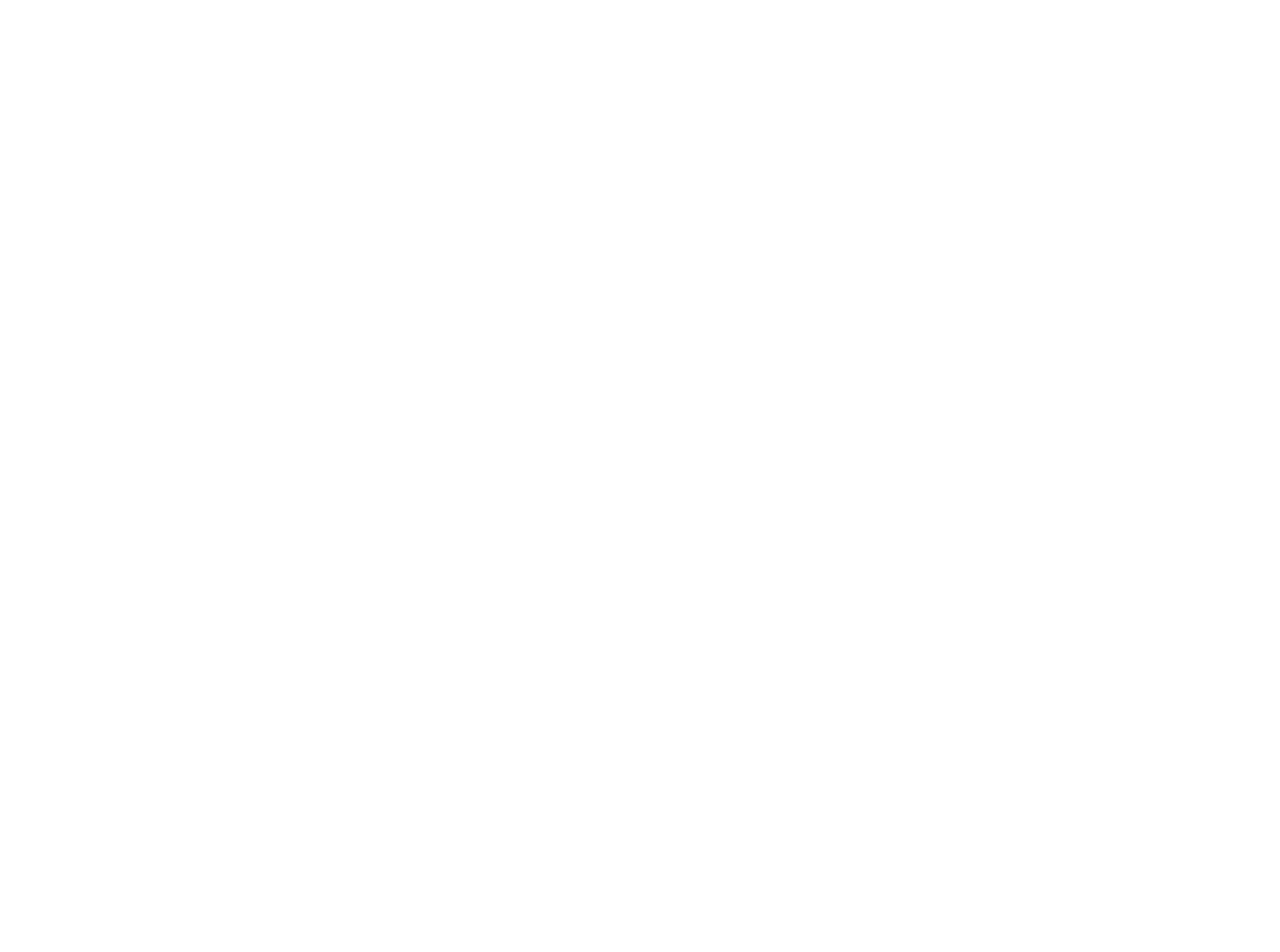
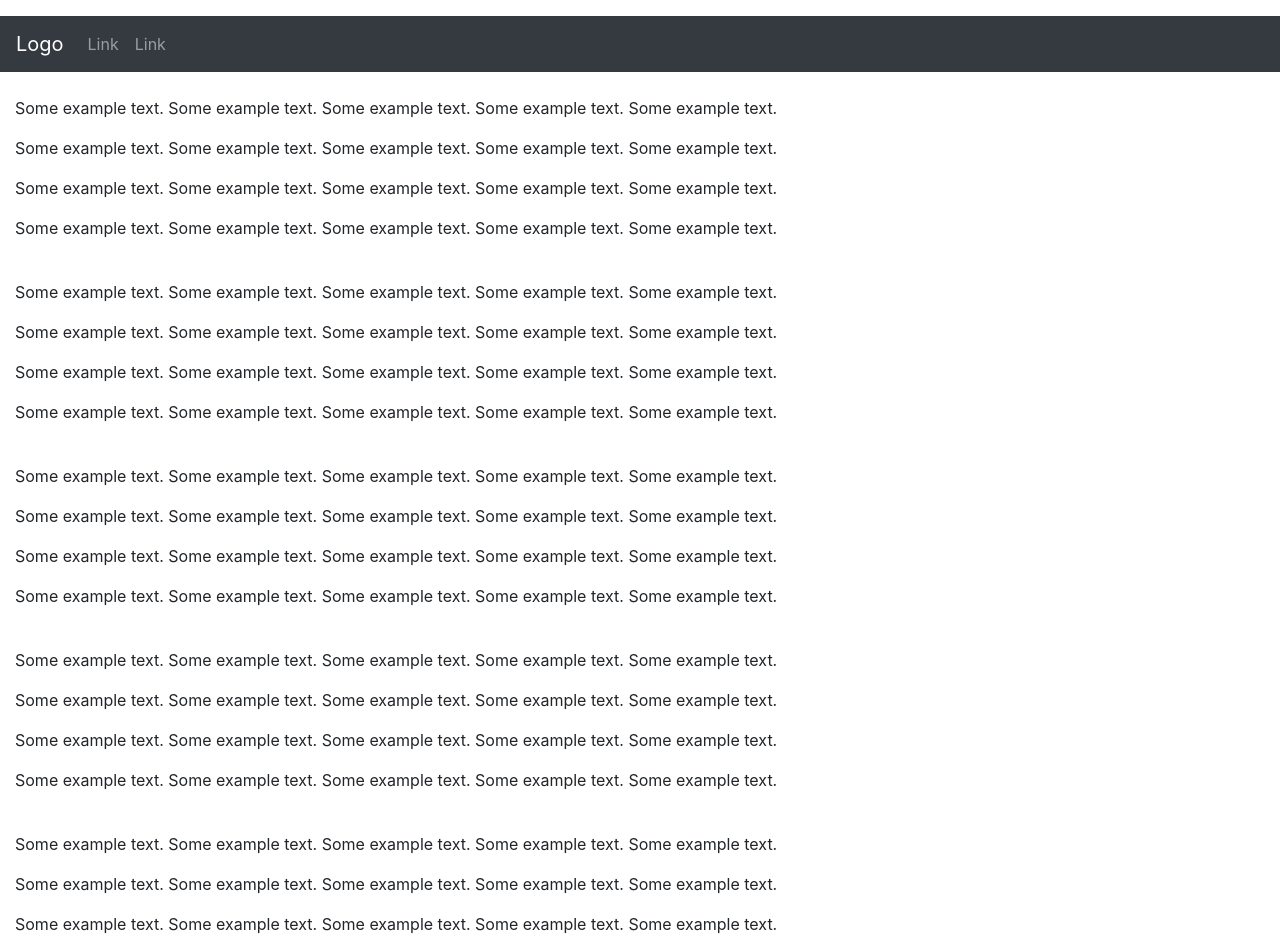
Before and after one commit to TiesNaber/portfolio-website, an Angular app: page / in a window 1280 px wide. Shown: the part 240-1192 px from the top of the page. Before the commit the page ends 800 px from the top, so only its background shows below. Built offline with nearby package versions, Linux system fonts and the light colour scheme.

Commit message:
Implemented example navigation bar

```diff
--- a/src/app/app.component.html
+++ b/src/app/app.component.html
@@ -2,3 +2,46 @@
   <h1>My First Bootstrap Page</h1>
   <p>Resize this responsive page to see the effect!</p>
 </div>
+
+<nav class="navbar navbar-expand-sm bg-dark navbar-dark sticky-top">
+  <a class="navbar-brand" href="#">Logo</a>
+  <ul class="navbar-nav">
+    <li class="nav-item">
+      <a class="nav-link" href="#">Link</a>
+    </li>
+    <li class="nav-item">
+      <a class="nav-link" href="#">Link</a>
+    </li>
+  </ul>
+</nav>
+
+<div class="container-fluid"><br>
+  <p>Some example text. Some example text. Some example text. Some example text. Some example text.</p>
+  <p>Some example text. Some example text. Some example text. Some example text. Some example text.</p>
+  <p>Some example text. Some example text. Some example text. Some example text. Some example text.</p>
+  <p>Some example text. Some example text. Some example text. Some example text. Some example text.</p>
+</div>
+<div class="container-fluid"><br>
+  <p>Some example text. Some example text. Some example text. Some example text. Some example text.</p>
+  <p>Some example text. Some example text. Some example text. Some example text. Some example text.</p>
+  <p>Some example text. Some example text. Some example text. Some example text. Some example text.</p>
+  <p>Some example text. Some example text. Some example text. Some example text. Some example text.</p>
+</div>
+<div class="container-fluid"><br>
+  <p>Some example text. Some example text. Some example text. Some example text. Some example text.</p>
+  <p>Some example text. Some example text. Some example text. Some example text. Some example text.</p>
+  <p>Some example text. Some example text. Some example text. Some example text. Some example text.</p>
+  <p>Some example text. Some example text. Some example text. Some example text. Some example text.</p>
+</div>
+<div class="container-fluid"><br>
+  <p>Some example text. Some example text. Some example text. Some example text. Some example text.</p>
+  <p>Some example text. Some example text. Some example text. Some example text. Some example text.</p>
+  <p>Some example text. Some example text. Some example text. Some example text. Some example text.</p>
+  <p>Some example text. Some example text. Some example text. Some example text. Some example text.</p>
+</div>
+<div class="container-fluid"><br>
+  <p>Some example text. Some example text. Some example text. Some example text. Some example text.</p>
+  <p>Some example text. Some example text. Some example text. Some example text. Some example text.</p>
+  <p>Some example text. Some example text. Some example text. Some example text. Some example text.</p>
+  <p>Some example text. Some example text. Some example text. Some example text. Some example text.</p>
+</div>
```
